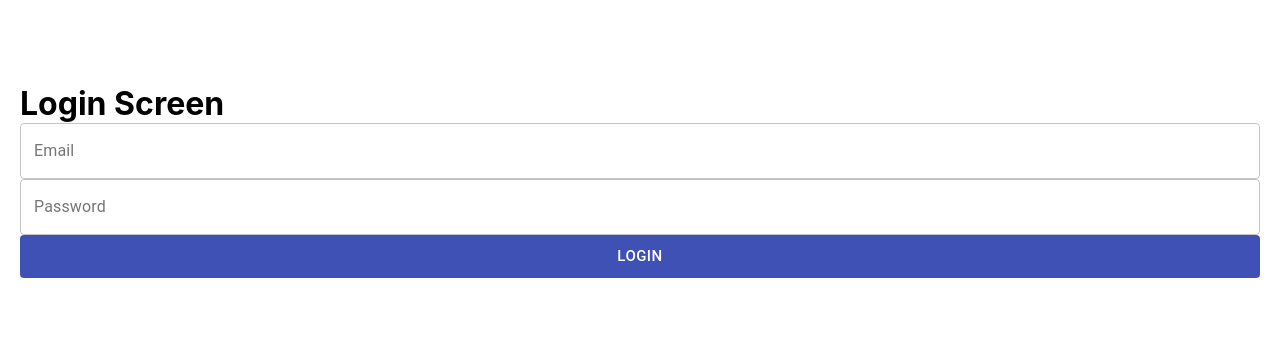
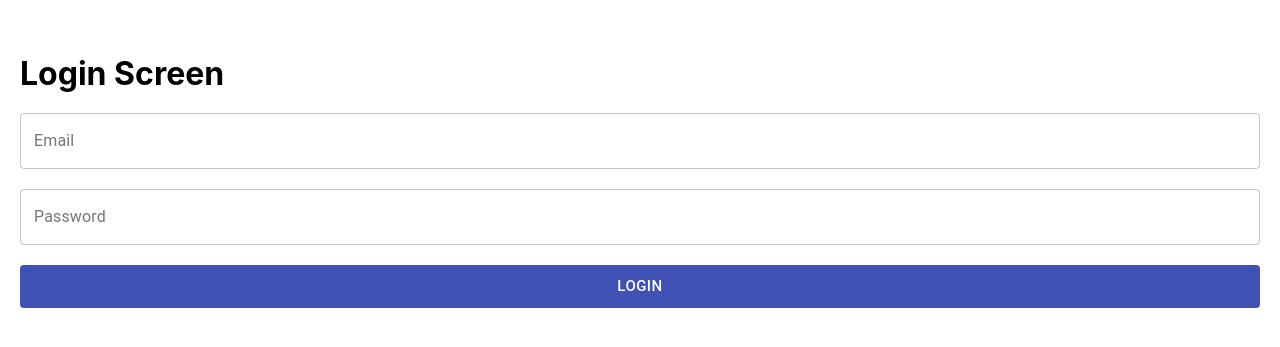
Before and after one commit to stevendz/newtinder, a React (Create React App) app: page / in a window 1280 px wide. Shown: the part 219-566 px from the top of the page. Built offline with nearby package versions, Linux system fonts and the light colour scheme; no server answers.

Commit message:
Add login-function to LoginScreen

```diff
--- a/src/components/AuthProvider.js
+++ b/src/components/AuthProvider.js
@@ -8,7 +8,7 @@ function AuthProvider({ children }) {
     useEffect(() => {
         app.auth().onAuthStateChanged(setCurrentUser)
     }, [])
-    console.log(currentUser)
+    console.log(currentUser?.uid)
     return (
         <AuthContext.Provider
             value={{ currentUser }}
--- a/src/screens/LoginScreen.js
+++ b/src/screens/LoginScreen.js
@@ -1,5 +1,6 @@
 import { Button, TextField } from '@material-ui/core'
-import React from 'react'
+import { app } from '../firebase'
+import React, { useCallback } from 'react'
 import styled from 'styled-components'
 
 const LoginForm = styled.form`
@@ -8,17 +9,34 @@ flex-direction:column;
 justify-content:center;
 height: 100vh;
 padding: 20px;
+>h1{
+    margin-bottom:20px
+}
+>div{
+    margin-bottom:20px
+}
 `
 
-function LoginScreen() {
+function LoginScreen({ history }) {
+    const handleLogin = useCallback(async event => {
+        event.preventDefault()
+        const { email, password } = event.target.elements
+        try {
+            await app.signInWithEmailAndPassword(email.value, password.value)
+            history.push('/home')
+        } catch (error) {
+            alert(error)
+        }
+    }, [])
     return (
-        <LoginForm>
+        <LoginForm onSubmit={handleLogin}>
             <h1>Login Screen</h1>
             <TextField label="Email" name='email' variant="outlined" />
             <TextField label="Password" name='password' variant="outlined" />
             <Button type='submit' disableElevation color='primary' variant="contained" size="large">Login</Button>
         </LoginForm>
     )
+
 }
 
 export default LoginScreen
```
